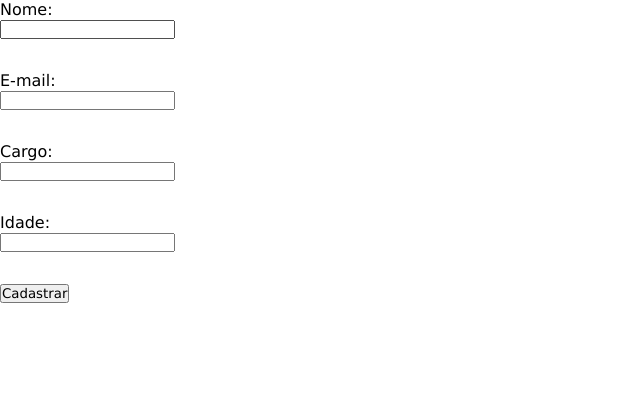
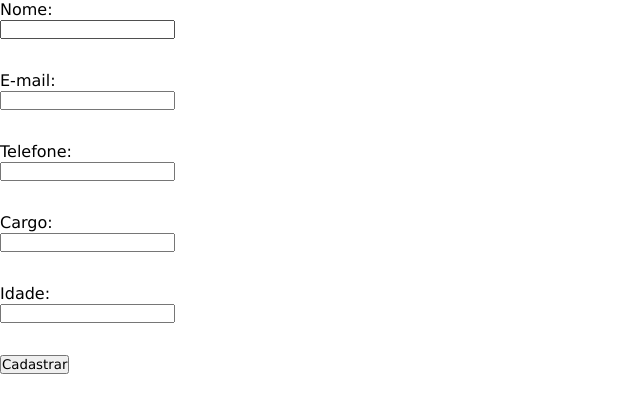
Before and after one commit to raphaelaferraz/atividade_git_na_pratica, a plain HTML site: page index.html in a window 1280 px wide. Shown: the whole page, without its empty margins (0-640 px from the left). Drawn offline with Linux system fonts and the light colour scheme.

Commit message:
feature: adição de novo dado do formulário

```diff
--- a/index.html
+++ b/index.html
@@ -12,6 +12,8 @@
       <input type="text" id="nome" name="nome" />
       <label for="email">E-mail:</label>
       <input type="email" id="email" name="email" />
+      <label for="telefone">Telefone:</label>
+      <input type="tel" id="telefone" name="telefone" />
       <label for="cargo">Cargo:</label>
       <input type="text" id="cargo" name="cargo" />
       <label for="idade">Idade:</label>
```
